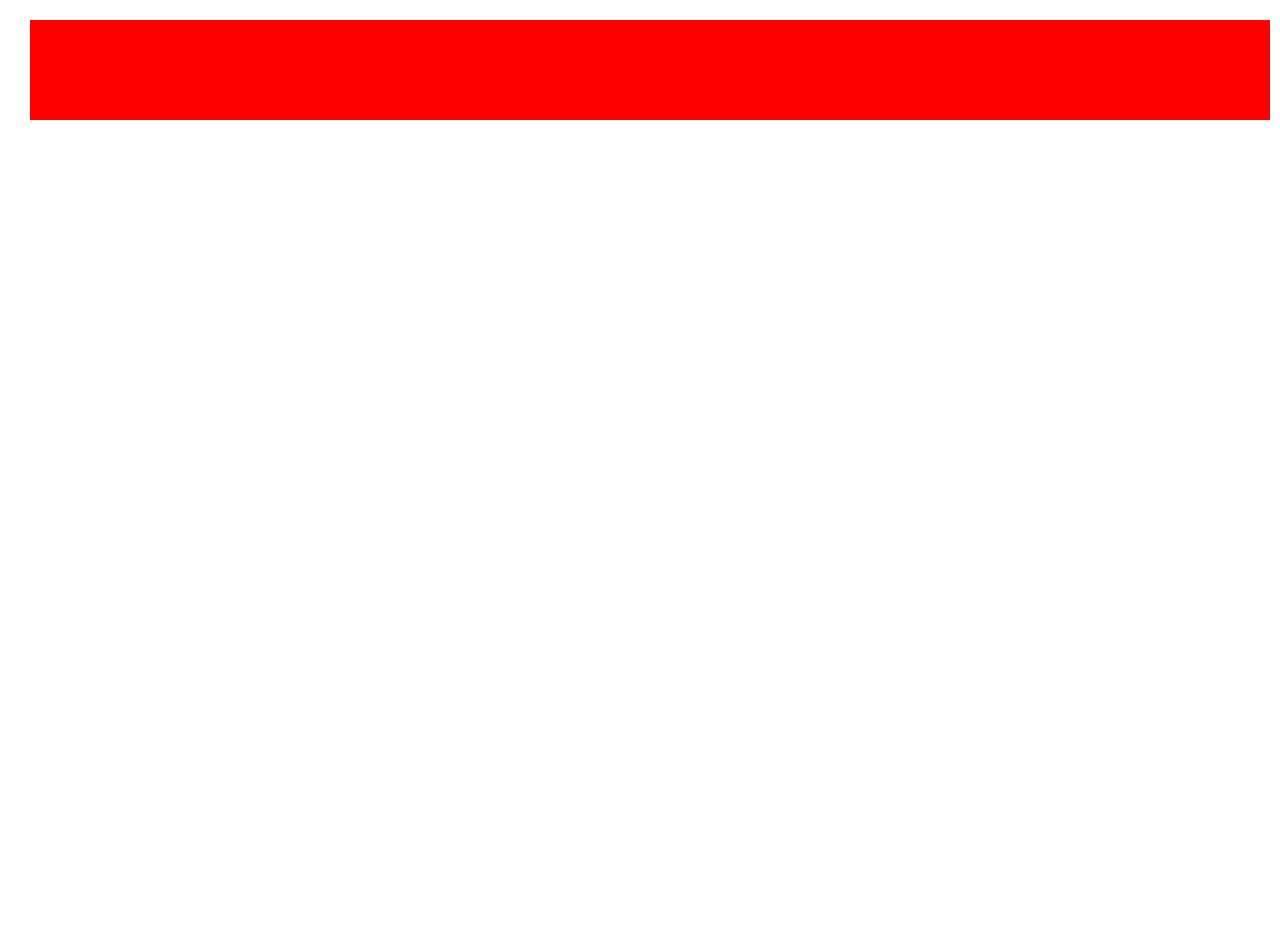
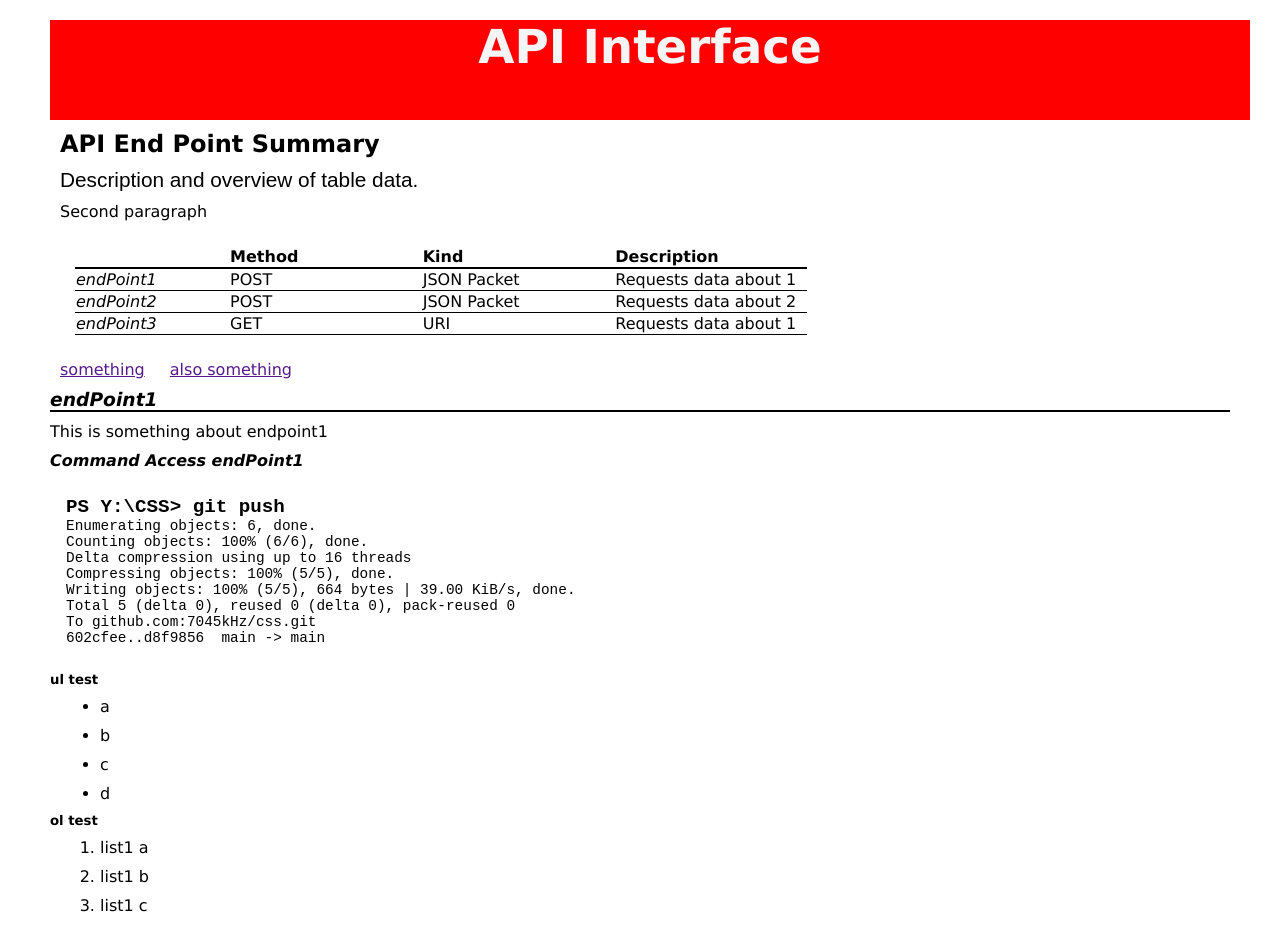
Before and after one commit to 7045kHz/CSS, a plain HTML site: page index.html in a window 1280 px wide. Before the commit the page ends 800 px from the top, so only its background shows below. Drawn offline with Linux system fonts and the light colour scheme.

Commit message:
Test level 2

```diff
--- a/index.html
+++ b/index.html
@@ -1,11 +1,93 @@
 <!DOCTYPE html>
+<!-- Testing HTML -->
 <html>
     <head>
         <meta charset="UTF8"/>
-        <title>doc</title>
+        <title>Test HTML</title>
+
+        <!-- <link rel="stylesheet" href="reset.css"> -->
         <link rel="stylesheet" href="main.css">
+
     </head>
     <body>
-        <header></header>
+      <section>
+         <article>
+           <header>
+             <h1>API Interface</h1>
+            </header>
+            <section>
+
+                <h2>API End Point Summary</h2>
+                <p>Description and overview of table data.</p>
+                <p>Second paragraph</p>
+                <table>
+                    <tr>
+                      <td>&nbsp;</td>
+                      <td>Method</td>
+                      <td>Kind</td>
+                      <td>Description</td>
+
+                    </tr>
+                    <tr>
+                      <td>endPoint1</td>
+                      <td>POST</td>
+                      <td>JSON Packet</td>
+                      <td>Requests data about 1</td>
+
+                    </tr>
+                    <tr>
+                      <td>endPoint2</td>
+                      <td>POST</td>
+                      <td>JSON Packet</td>
+                      <td>Requests data about 2</td>
+
+                    </tr>
+                    <tr>
+                      <td>endPoint3</td>
+                      <td>GET</td>
+                      <td>URI</td>
+                      <td>Requests data about 1</td>
+
+                    </tr>
+
+                  </table>
+            </section>
+            <footer>
+              <a href="" target=_blank > something</a>
+              <a href="" target=_blank > also something</a>
+            </footer>
+
+          <h3>endPoint1</h3>
+          <p>This is something about endpoint1</p>
+        <h4>Command Access endPoint1</h4>
+
+        <pre  class="command">
+PS Y:\CSS> git push
+Enumerating objects: 6, done.
+Counting objects: 100% (6/6), done.
+Delta compression using up to 16 threads
+Compressing objects: 100% (5/5), done.
+Writing objects: 100% (5/5), 664 bytes | 39.00 KiB/s, done.
+Total 5 (delta 0), reused 0 (delta 0), pack-reused 0
+To github.com:7045kHz/css.git
+602cfee..d8f9856  main -> main
+</pre>
+
+
+  <h5>ul test</h5>
+  <ul>
+      <li>a</li>
+      <li>b</li>
+      <li>c</li>
+      <li>d</li>
+   </ul>
+   <h5>ol test</h5>
+   <ol>
+       <li>list1 a</li>
+       <li>list1 b</li>
+       <li>list1 c</li>
+   </ol>
+  </article>
+</section>
     </body>
 </html>
--- a/main.css
+++ b/main.css
@@ -1,6 +1,117 @@
-* {margin: 10px;}
+/* testing css */
+* {margin: 10px;
+    font-family: Verdana,Arial,sans-serif;
+}
+
+/* h2{
+    font-style:italic;
+
+} */
+h3{
+    font-style:italic;
+
+}
+h4{
+    font-style:italic;
+}
+h1 + p  {
+    font-family: sans-serif;
+    font-size: 1.5rem;
+}
+/* h2:after
+{
+    content:' ';
+    display:block;
+    border:1px solid black;
+} */
+h3:after
+{
+    content:' ';
+    display:block;
+    border: .7px solid black;
+}
+/* h4:after
+{
+    content:' ';
+    display:block;
+    border:1px solid black;
+} */
+h2 + p  {
+    font-size: 1.3rem;
+    font-family: sans-serif;
+}
+p {
+    font-size: 1rem;
+ }
 header {
+    text-align: center ;
     width: 100%;
     height: 100px;
     background-color: red;
+    color: whitesmoke;
+    font-family: Verdana,Arial,sans-serif;
+
+    font-size:40px
+
 }
+pre {
+    text-align: left;
+
+    /* padding-left: 10px; */
+    display: inline-block inline-flex;
+    font-family: 'Courier New', Courier, monospace;
+    width: 100%;
+    padding: 1rem;
+    box-sizing:border-box;
+}
+.command {
+    font-family: 'Courier New', Courier, monospace;
+
+    /* background-color: rgb(238, 236, 236); */
+    /* border: black solid ; */
+    /* padding: 10px; */
+}
+.command:first-line{
+    font-size: 1.2rem;
+    font-weight: bolder;
+    font-family: 'Courier New', Courier, monospace;
+}
+.emphasize {
+    color: red;
+}
+.command {
+
+    font-size: .9rem;
+    /* background-color: rgb(238, 236, 236); */
+
+}
+
+table {
+    display: block;
+    margin: 25px ;
+    border-collapse: collapse;
+
+}
+
+ tr {
+    border-bottom: 1px solid black;
+
+}
+ td{
+     width: 25%;
+ }
+tr:first-child{
+    font-weight: bolder;
+    border-bottom: 2px solid black;
+
+}
+td:first-child{
+    font-style: italic;
+    font-weight:lighter;
+    width: 20%;
+
+}
+
+
+
+/* testing */
--- /dev/null
+++ b/reset.css
@@ -0,0 +1,366 @@
+/* http://meyerweb.com/eric/tools/css/reset/
+   v2.0-modified | 20110126
+   License: none (public domain)
+*/
+
+html, body, div, span, applet, object, iframe,
+h1, h2, h3, h4, h5, h6, p, blockquote, pre,
+a, abbr, acronym, address, big, cite, code,
+del, dfn, em, img, ins, kbd, q, s, samp,
+small, strike, strong, sub, sup, tt, var,
+b, u, i, center,
+dl, dt, dd, ol, ul, li,
+fieldset, form, label, legend,
+table, caption, tbody, tfoot, thead, tr, th, td,
+article, aside, canvas, details, embed,
+figure, figcaption, footer, header, hgroup,
+menu, nav, output, ruby, section, summary,
+time, mark, audio, video {
+  margin: 0;
+	padding: 0;
+	border: 0;
+	font-size: 100%;
+	font: inherit;
+	vertical-align: baseline;
+}
+
+/* make sure to set some focus styles for accessibility */
+:focus {
+    outline: 0;
+}
+
+/* HTML5 display-role reset for older browsers */
+article, aside, details, figcaption, figure,
+footer, header, hgroup, menu, nav, section {
+	display: block;
+}
+
+body {
+	line-height: 1;
+}
+
+ol, ul {
+	list-style: none;
+}
+
+blockquote, q {
+	quotes: none;
+}
+
+blockquote:before, blockquote:after,
+q:before, q:after {
+	content: '';
+	content: none;
+}
+
+table {
+	border-collapse: collapse;
+	border-spacing: 0;
+}
+
+input[type=search]::-webkit-search-cancel-button,
+input[type=search]::-webkit-search-decoration,
+input[type=search]::-webkit-search-results-button,
+input[type=search]::-webkit-search-results-decoration {
+    -webkit-appearance: none;
+    -moz-appearance: none;
+}
+
+input[type=search] {
+    -webkit-appearance: none;
+    -moz-appearance: none;
+    -webkit-box-sizing: content-box;
+    -moz-box-sizing: content-box;
+    box-sizing: content-box;
+}
+
+textarea {
+    overflow: auto;
+    vertical-align: top;
+    resize: vertical;
+}
+
+/**
+ * Correct `inline-block` display not defined in IE 6/7/8/9 and Firefox 3.
+ */
+
+audio,
+canvas,
+video {
+    display: inline-block;
+    *display: inline;
+    *zoom: 1;
+    max-width: 100%;
+}
+
+/**
+ * Prevent modern browsers from displaying `audio` without controls.
+ * Remove excess height in iOS 5 devices.
+ */
+
+audio:not([controls]) {
+    display: none;
+    height: 0;
+}
+
+/**
+ * Address styling not present in IE 7/8/9, Firefox 3, and Safari 4.
+ * Known issue: no IE 6 support.
+ */
+
+[hidden] {
+    display: none;
+}
+
+/**
+ * 1. Correct text resizing oddly in IE 6/7 when body `font-size` is set using
+ *    `em` units.
+ * 2. Prevent iOS text size adjust after orientation change, without disabling
+ *    user zoom.
+ */
+
+html {
+    font-size: 100%; /* 1 */
+    -webkit-text-size-adjust: 100%; /* 2 */
+    -ms-text-size-adjust: 100%; /* 2 */
+}
+
+/**
+ * Address `outline` inconsistency between Chrome and other browsers.
+ */
+
+a:focus {
+    outline: thin dotted;
+}
+
+/**
+ * Improve readability when focused and also mouse hovered in all browsers.
+ */
+
+a:active,
+a:hover {
+    outline: 0;
+}
+
+/**
+ * 1. Remove border when inside `a` element in IE 6/7/8/9 and Firefox 3.
+ * 2. Improve image quality when scaled in IE 7.
+ */
+
+img {
+    border: 0; /* 1 */
+    -ms-interpolation-mode: bicubic; /* 2 */
+}
+
+/**
+ * Address margin not present in IE 6/7/8/9, Safari 5, and Opera 11.
+ */
+
+figure {
+    margin: 0;
+}
+
+/**
+ * Correct margin displayed oddly in IE 6/7.
+ */
+
+form {
+    margin: 0;
+}
+
+/**
+ * Define consistent border, margin, and padding.
+ */
+
+fieldset {
+    border: 1px solid #c0c0c0;
+    margin: 0 2px;
+    padding: 0.35em 0.625em 0.75em;
+}
+
+/**
+ * 1. Correct color not being inherited in IE 6/7/8/9.
+ * 2. Correct text not wrapping in Firefox 3.
+ * 3. Correct alignment displayed oddly in IE 6/7.
+ */
+
+legend {
+    border: 0; /* 1 */
+    padding: 0;
+    white-space: normal; /* 2 */
+    *margin-left: -7px; /* 3 */
+}
+
+/**
+ * 1. Correct font size not being inherited in all browsers.
+ * 2. Address margins set differently in IE 6/7, Firefox 3+, Safari 5,
+ *    and Chrome.
+ * 3. Improve appearance and consistency in all browsers.
+ */
+
+button,
+input,
+select,
+textarea {
+    font-size: 100%; /* 1 */
+    margin: 0; /* 2 */
+    vertical-align: baseline; /* 3 */
+    *vertical-align: middle; /* 3 */
+}
+
+/**
+ * Address Firefox 3+ setting `line-height` on `input` using `!important` in
+ * the UA stylesheet.
+ */
+
+button,
+input {
+    line-height: normal;
+}
+
+/**
+ * Address inconsistent `text-transform` inheritance for `button` and `select`.
+ * All other form control elements do not inherit `text-transform` values.
+ * Correct `button` style inheritance in Chrome, Safari 5+, and IE 6+.
+ * Correct `select` style inheritance in Firefox 4+ and Opera.
+ */
+
+button,
+select {
+    text-transform: none;
+}
+
+/**
+ * 1. Avoid the WebKit bug in Android 4.0.* where (2) destroys native `audio`
+ *    and `video` controls.
+ * 2. Correct inability to style clickable `input` types in iOS.
+ * 3. Improve usability and consistency of cursor style between image-type
+ *    `input` and others.
+ * 4. Remove inner spacing in IE 7 without affecting normal text inputs.
+ *    Known issue: inner spacing remains in IE 6.
+ */
+
+button,
+html input[type="button"], /* 1 */
+input[type="reset"],
+input[type="submit"] {
+    -webkit-appearance: button; /* 2 */
+    cursor: pointer; /* 3 */
+    *overflow: visible;  /* 4 */
+}
+
+/**
+ * Re-set default cursor for disabled elements.
+ */
+
+button[disabled],
+html input[disabled] {
+    cursor: default;
+}
+
+/**
+ * 1. Address box sizing set to content-box in IE 8/9.
+ * 2. Remove excess padding in IE 8/9.
+ * 3. Remove excess padding in IE 7.
+ *    Known issue: excess padding remains in IE 6.
+ */
+
+input[type="checkbox"],
+input[type="radio"] {
+    box-sizing: border-box; /* 1 */
+    padding: 0; /* 2 */
+    *height: 13px; /* 3 */
+    *width: 13px; /* 3 */
+}
+
+/**
+ * 1. Address `appearance` set to `searchfield` in Safari 5 and Chrome.
+ * 2. Address `box-sizing` set to `border-box` in Safari 5 and Chrome
+ *    (include `-moz` to future-proof).
+ */
+
+input[type="search"] {
+    -webkit-appearance: textfield; /* 1 */
+    -moz-box-sizing: content-box;
+    -webkit-box-sizing: content-box; /* 2 */
+    box-sizing: content-box;
+}
+
+/**
+ * Remove inner padding and search cancel button in Safari 5 and Chrome
+ * on OS X.
+ */
+
+input[type="search"]::-webkit-search-cancel-button,
+input[type="search"]::-webkit-search-decoration {
+    -webkit-appearance: none;
+}
+
+/**
+ * Remove inner padding and border in Firefox 3+.
+ */
+
+button::-moz-focus-inner,
+input::-moz-focus-inner {
+    border: 0;
+    padding: 0;
+}
+
+/**
+ * 1. Remove default vertical scrollbar in IE 6/7/8/9.
+ * 2. Improve readability and alignment in all browsers.
+ */
+
+textarea {
+    overflow: auto; /* 1 */
+    vertical-align: top; /* 2 */
+}
+
+/**
+ * Remove most spacing between table cells.
+ */
+
+table {
+    border-collapse: collapse;
+    border-spacing: 0;
+}
+
+html,
+button,
+input,
+select,
+textarea {
+    color: #222;
+}
+
+
+::-moz-selection {
+    background: #b3d4fc;
+    text-shadow: none;
+}
+
+::selection {
+    background: #b3d4fc;
+    text-shadow: none;
+}
+
+img {
+    vertical-align: middle;
+}
+
+fieldset {
+    border: 0;
+    margin: 0;
+    padding: 0;
+}
+
+textarea {
+    resize: vertical;
+}
+
+.chromeframe {
+    margin: 0.2em 0;
+    background: #ccc;
+    color: #000;
+    padding: 0.2em 0;
+}
```
